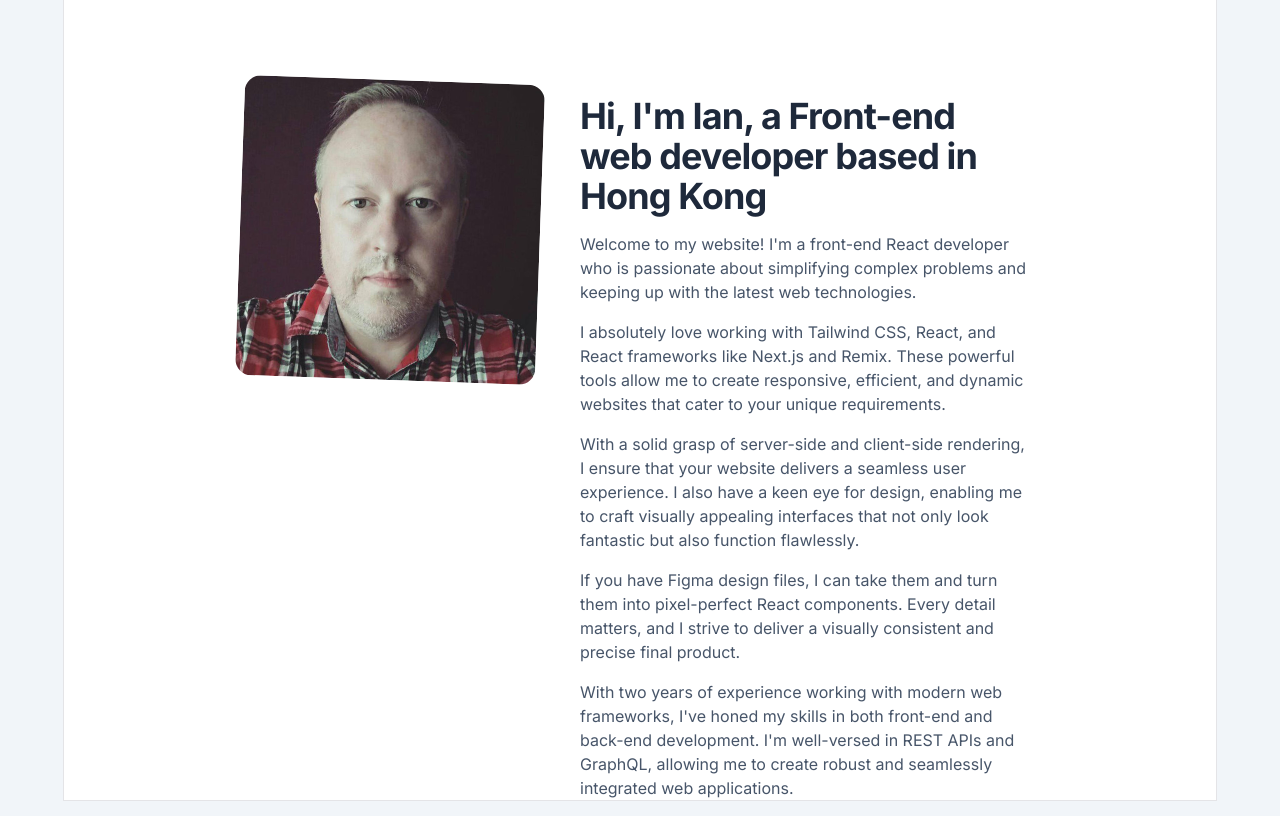
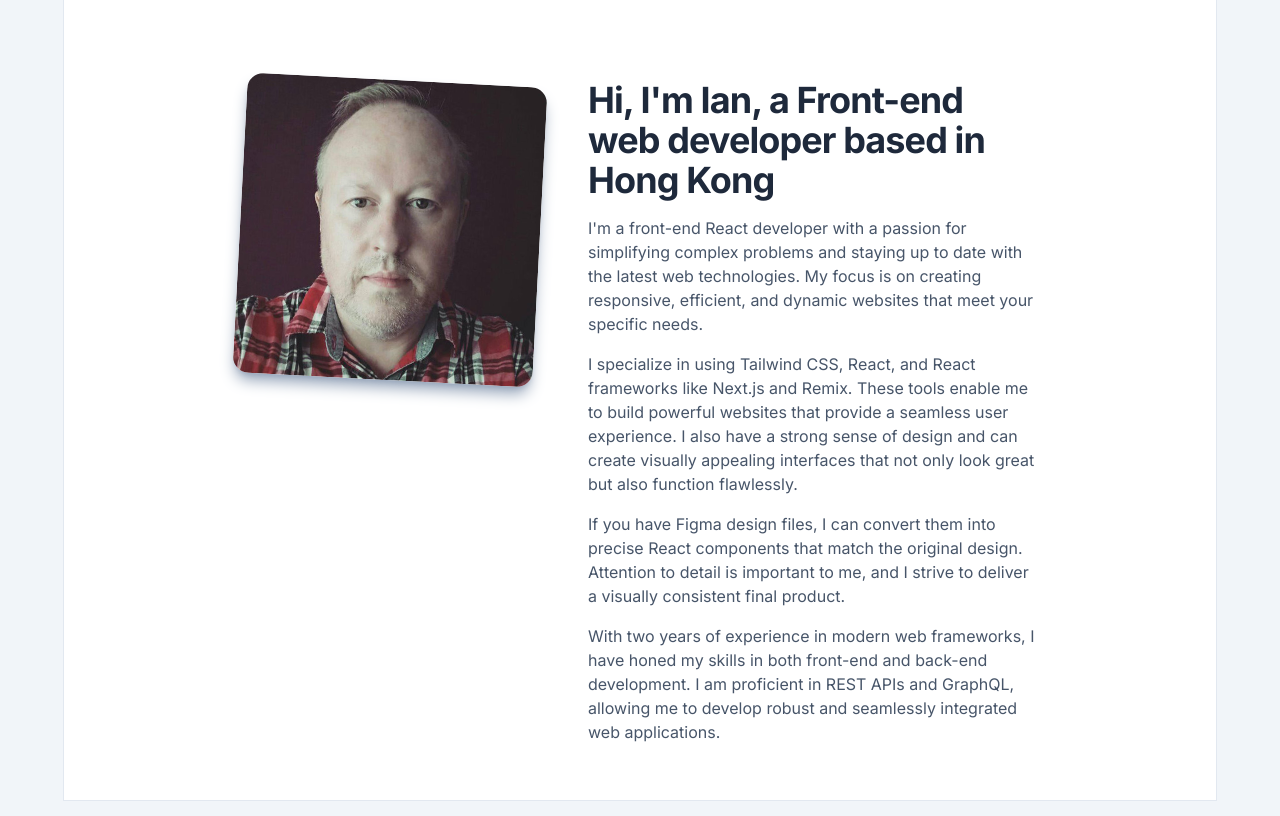
Before and after one commit to ianshk/ianc, a Next.js app: page / in a window 1280 px wide. Built offline with nearby package versions, Linux system fonts and the light colour scheme.

Commit message:
Update text

```diff
--- a/src/app/page.tsx
+++ b/src/app/page.tsx
@@ -6,7 +6,7 @@ export default function Home() {
     <>
       <div className="fixed inset-0 flex justify-center sm:px-8">
         <div className="flex w-full max-w-7xl px-4 lg:px-8">
-          <div className="w-full bg-white ring-1 ring-zinc-200" />
+          <div className="w-full bg-white ring-1 ring-slate-200" />
         </div>
       </div>
       <div className="relative">
--- /dev/null
+++ b/src/components/Icons.tsx
@@ -0,0 +1,50 @@
+export default function Icons() {
+  return (
+    <div className="mt-6 flex gap-6">
+      <a
+        className="group -m-1 p-1"
+        aria-label="Follow on GitHub"
+        href="https://github.com"
+      >
+        <svg
+          viewBox="0 0 24 24"
+          aria-hidden="true"
+          className="h-6 w-6 fill-zinc-600 transition group-hover:fill-zinc-700"
+        >
+          <path
+            fill-rule="evenodd"
+            clip-rule="evenodd"
+            d="M12 2C6.475 2 2 6.588 2 12.253c0 4.537 2.862 8.369 6.838 9.727.5.09.687-.218.687-.487 0-.243-.013-1.05-.013-1.91C7 20.059 6.35 18.957 6.15 18.38c-.113-.295-.6-1.205-1.025-1.448-.35-.192-.85-.667-.013-.68.788-.012 1.35.744 1.538 1.051.9 1.551 2.338 1.116 2.912.846.088-.666.35-1.115.638-1.371-2.225-.256-4.55-1.14-4.55-5.062 0-1.115.387-2.038 1.025-2.756-.1-.256-.45-1.307.1-2.717 0 0 .837-.269 2.75 1.051.8-.23 1.65-.346 2.5-.346.85 0 1.7.115 2.5.346 1.912-1.333 2.75-1.05 2.75-1.05.55 1.409.2 2.46.1 2.716.637.718 1.025 1.628 1.025 2.756 0 3.934-2.337 4.806-4.562 5.062.362.32.675.936.675 1.897 0 1.371-.013 2.473-.013 2.82 0 .268.188.589.688.486a10.039 10.039 0 0 0 4.932-3.74A10.447 10.447 0 0 0 22 12.253C22 6.588 17.525 2 12 2Z"
+          ></path>
+        </svg>
+      </a>
+      <a
+        className="group -m-1 p-1"
+        aria-label="Follow on LinkedIn"
+        href="https://linkedin.com"
+      >
+        <svg
+          viewBox="0 0 24 24"
+          aria-hidden="true"
+          className="h-6 w-6 fill-zinc-600 transition group-hover:fill-zinc-700"
+        >
+          <path d="M18.335 18.339H15.67v-4.177c0-.996-.02-2.278-1.39-2.278-1.389 0-1.601 1.084-1.601 2.205v4.25h-2.666V9.75h2.56v1.17h.035c.358-.674 1.228-1.387 2.528-1.387 2.7 0 3.2 1.778 3.2 4.091v4.715zM7.003 8.575a1.546 1.546 0 01-1.548-1.549 1.548 1.548 0 111.547 1.549zm1.336 9.764H5.666V9.75H8.34v8.589zM19.67 3H4.329C3.593 3 3 3.58 3 4.297v15.406C3 20.42 3.594 21 4.328 21h15.338C20.4 21 21 20.42 21 19.703V4.297C21 3.58 20.4 3 19.666 3h.003z"></path>
+        </svg>
+      </a>
+      <a
+        className="group -m-1 p-1"
+        aria-label="Follow on Instagram"
+        href="https://instagram.com"
+      >
+        <svg
+          viewBox="0 0 24 24"
+          aria-hidden="true"
+          className="h-6 w-6 fill-zinc-600 transition group-hover:fill-zinc-700"
+        >
+          <path d="M12 3c-2.444 0-2.75.01-3.71.054-.959.044-1.613.196-2.185.418A4.412 4.412 0 0 0 4.51 4.511c-.5.5-.809 1.002-1.039 1.594-.222.572-.374 1.226-.418 2.184C3.01 9.25 3 9.556 3 12s.01 2.75.054 3.71c.044.959.196 1.613.418 2.185.23.592.538 1.094 1.039 1.595.5.5 1.002.808 1.594 1.038.572.222 1.226.374 2.184.418C9.25 20.99 9.556 21 12 21s2.75-.01 3.71-.054c.959-.044 1.613-.196 2.185-.419a4.412 4.412 0 0 0 1.595-1.038c.5-.5.808-1.002 1.038-1.594.222-.572.374-1.226.418-2.184.044-.96.054-1.267.054-3.711s-.01-2.75-.054-3.71c-.044-.959-.196-1.613-.419-2.185A4.412 4.412 0 0 0 19.49 4.51c-.5-.5-1.002-.809-1.594-1.039-.572-.222-1.226-.374-2.184-.418C14.75 3.01 14.444 3 12 3Zm0 1.622c2.403 0 2.688.009 3.637.052.877.04 1.354.187 1.67.31.421.163.72.358 1.036.673.315.315.51.615.673 1.035.123.317.27.794.31 1.671.043.95.052 1.234.052 3.637s-.009 2.688-.052 3.637c-.04.877-.187 1.354-.31 1.67-.163.421-.358.72-.673 1.036a2.79 2.79 0 0 1-1.035.673c-.317.123-.794.27-1.671.31-.95.043-1.234.052-3.637.052s-2.688-.009-3.637-.052c-.877-.04-1.354-.187-1.67-.31a2.789 2.789 0 0 1-1.036-.673 2.79 2.79 0 0 1-.673-1.035c-.123-.317-.27-.794-.31-1.671-.043-.95-.052-1.234-.052-3.637s.009-2.688.052-3.637c.04-.877.187-1.354.31-1.67.163-.421.358-.72.673-1.036.315-.315.615-.51 1.035-.673.317-.123.794-.27 1.671-.31.95-.043 1.234-.052 3.637-.052Z"></path>
+          <path d="M12 15a3 3 0 1 1 0-6 3 3 0 0 1 0 6Zm0-7.622a4.622 4.622 0 1 0 0 9.244 4.622 4.622 0 0 0 0-9.244Zm5.884-.182a1.08 1.08 0 1 1-2.16 0 1.08 1.08 0 0 1 2.16 0Z"></path>
+        </svg>
+      </a>
+    </div>
+  );
+}
--- a/src/components/IntroDetails.tsx
+++ b/src/components/IntroDetails.tsx
@@ -1,54 +1,50 @@
 import React from "react";
 import Image from "next/image";
+import Icons from "./Icons";
 
 export default function IntroDetails() {
   return (
     <div className="pt-20">
-      <div className="flex flex-row gap-10 flex-wrap">
+      <div className="flex flex-row gap-12 flex-wrap">
         <div className="">
           <Image
             src="/images/avatar.jpg"
             width={300}
             height={300}
             alt="Ian"
-            className="aspect-square rotate-2 rounded-2xl bg-zinc-100 object-cover"
+            className="aspect-square rotate-3 rounded-2xl object-cover shadow-lg shadow-slate-400"
           />
         </div>
-        <div className="pt-4 max-w-md">
+        <div className="max-w-md">
           <h1 className="text-3xl md:text-4xl font-bold tracking-tight text-slate-800 pb-4">
             Hi, I'm Ian, a Front-end web developer based in Hong Kong
           </h1>
           <p>
-            Welcome to my website! I'm a front-end React developer who is
-            passionate about simplifying complex problems and keeping up with
-            the latest web technologies.
+            I'm a front-end React developer with a passion for simplifying
+            complex problems and staying up to date with the latest web
+            technologies. My focus is on creating responsive, efficient, and
+            dynamic websites that meet your specific needs.
           </p>
 
           <p>
-            I absolutely love working with Tailwind CSS, React, and React
-            frameworks like Next.js and Remix. These powerful tools allow me to
-            create responsive, efficient, and dynamic websites that cater to
-            your unique requirements.
+            I specialize in using Tailwind CSS, React, and React frameworks like
+            Next.js and Remix. These tools enable me to build powerful websites
+            that provide a seamless user experience. I also have a strong sense
+            of design and can create visually appealing interfaces that not only
+            look great but also function flawlessly.
           </p>
 
           <p>
-            With a solid grasp of server-side and client-side rendering, I
-            ensure that your website delivers a seamless user experience. I also
-            have a keen eye for design, enabling me to craft visually appealing
-            interfaces that not only look fantastic but also function
-            flawlessly.
+            If you have Figma design files, I can convert them into precise
+            React components that match the original design. Attention to detail
+            is important to me, and I strive to deliver a visually consistent
+            final product.
           </p>
 
           <p>
-            If you have Figma design files, I can take them and turn them into
-            pixel-perfect React components. Every detail matters, and I strive
-            to deliver a visually consistent and precise final product.
-          </p>
-
-          <p>
-            With two years of experience working with modern web frameworks,
-            I've honed my skills in both front-end and back-end development. I'm
-            well-versed in REST APIs and GraphQL, allowing me to create robust
+            With two years of experience in modern web frameworks, I have honed
+            my skills in both front-end and back-end development. I am
+            proficient in REST APIs and GraphQL, allowing me to develop robust
             and seamlessly integrated web applications.
           </p>
         </div>
```
